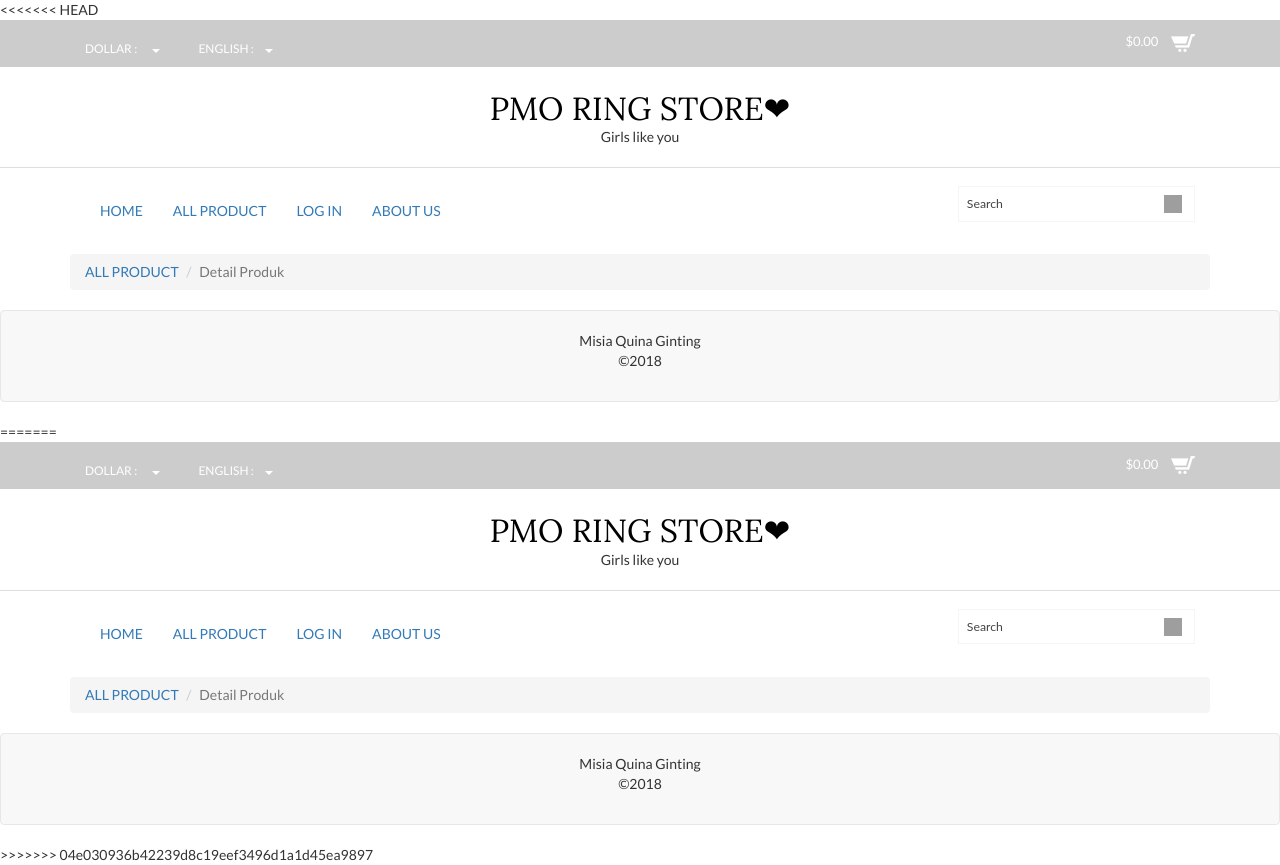
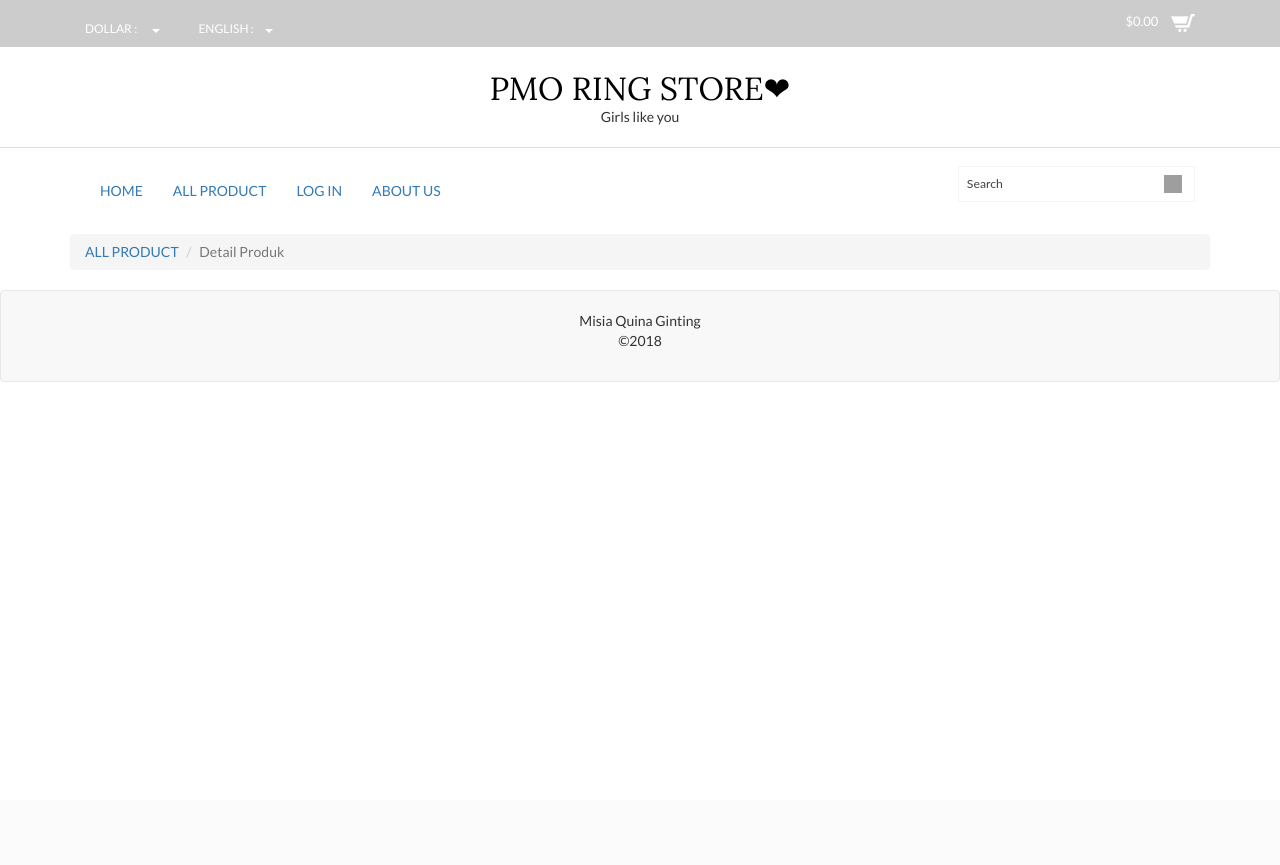
Before and after one commit to misiaquina/Ecommerce, a PHP site: page /detail.php?id=1 in a window 1280 px wide. After the commit the page ends 382 px from the top, so only its background shows below. Run offline with PHP 8.4, Linux system fonts and the light colour scheme; data that the repository does not hold is empty; grey boxes are pictures that could not be loaded.

Commit message:
Update detail.php

```diff
--- a/detail.php
+++ b/detail.php
@@ -1,4 +1,3 @@
-<<<<<<< HEAD
 <!DOCTYPE html>
 <html>
 <head>
@@ -154,161 +153,4 @@ Smartphone Compatible web template, free webdesigns for Nokia, Samsung, LG, Sony
 	</nav>
 	<!--ENd Footer-->
 </body>
-=======
-<!DOCTYPE html>
-<html>
-<head>
-<title>Misia Quina Ginting</title>
-<link href="csss/bootstrap.css" rel="stylesheet" type="text/css" media="all" />
-<!--jQuery(necessary for Bootstrap's JavaScript plugins)-->
-<script src="js/jquery-1.11.0.min.js"></script>
-<!--Custom-Theme-files-->
-<!--theme-style-->
-<link href="csss/style.css" rel="stylesheet" type="text/css" media="all" />
-<!--//theme-style-->
-<meta name="viewport" content="width=device-width, initial-scale=1">
-<meta http-equiv="Content-Type" content="text/html; charset=utf-8" />
-<meta name="keywords" content="Luxury Watches Responsive web template, Bootstrap Web Templates, Flat Web Templates, Andriod Compatible web template,
-Smartphone Compatible web template, free webdesigns for Nokia, Samsung, LG, SonyErricsson, Motorola web design" />
-<script type="application/x-javascript"> addEventListener("load", function() { setTimeout(hideURLbar, 0); }, false); function hideURLbar(){ window.scrollTo(0,1); } </script>
-<!--start-menu-->
-<script src="js/simpleCart.min.js"> </script>
-<link href="csss/memenu.css" rel="stylesheet" type="text/css" media="all" />
-<script type="text/javascript" src="js/memenu.js"></script>
-<script>$(document).ready(function(){$(".memenu").memenu();});</script>
-<!--dropdown-->
-<script src="js/jquery.easydropdown.js"></script>
-</head>
-
-<style type="text/css">
-	.container img{
-		margin-left: 30%;
-	}
-	.container h1 p{
-
-	font-family: 'Lora-Regular';
-    src:url(../fonts/Lora-Regular.ttf) format('truetype');
-
-	}
-
-
-</style>
-<body>
-	<!--top-header-->
-	<div class="top-header">
-		<div class="container">
-			<div class="top-header-main">
-				<div class="col-md-6 top-header-left">
-					<div class="drop">
-						<div class="box">
-							<select tabindex="4" class="dropdown drop">
-								<option value="" class="label">Dollar :</option>
-								<option value="1">Dollar</option>
-								<option value="2">Rupiah</option>
-							</select>
-						</div>
-						<div class="box1">
-							<select tabindex="4" class="dropdown">
-								<option value="" class="label">English :</option>
-								<option value="1">English</option>
-								<option value="2">Indonesia</option>
-								<option value="3">Korea</option>
-							</select>
-						</div>
-						<div class="clearfix"></div>
-					</div>
-				</div>
-				<div class="col-md-6 top-header-left">
-					<div class="cart box_1">
-						<a href="checkout.html">
-							 <div class="total">
-								<span class="simpleCart_total"></span></div>
-								<img src="foto/cart-1.png" alt="" />
-						</a>
-						<div class="clearfix"> </div>
-					</div>
-				</div>
-				<div class="clearfix"></div>
-			</div>
-		</div>
-	</div>
-	<!--top-header-->
-	<!--start-logo-->
-	<div class="logo">
-		<a href="#"><h1>PMO Ring Store❤</h1></a>
-        <div class="subtitle">Girls like you</div>
-
-	</div>
-	<!--start-logo-->
-	<!--bottom-header-->
-	<div class="header-bottom">
-		<div class="container">
-			<div class="header">
-				<div class="col-md-9 header-left">
-				<div class="top-nav">
-					<ul class="nav navbar-nav"><li class="active"><a href="index.php">HOME</a></li>
-						<li><a href="#">ALL PRODUCT</a></li>
-						<li><a href="#">LOG IN</a></li>
-						<li><a href="#">ABOUT US</a></li>
-					</ul>
-				</div>
-
-				<div class="clearfix"> </div>
-			</div>
-			<div class="col-md-3 header-right">
-				<div class="search-bar">
-					<input type="text" value="Search" onfocus="this.value = '';" onblur="if (this.value == '') {this.value = 'Search';}">
-					<input type="submit" value="">
-				</div>
-			</div>
-			<div class="clearfix"> </div>
-			</div>
-		</div>
-	</div>
-    <!--start-breadcrumbs-->
-	<div class="breadcrumbs">
-		<div class="container">
-			<div class="breadcrumbs-main">
-				<ol class="breadcrumb">
-					<li><a href="index.php">ALL PRODUCT</a></li>
-					<li class="active">Detail Produk</li>
-				</ol>
-			</div>
-		</div>
-	</div>
-	<!--end-breadcrumbs-->
-	<div class="konten">
-		<div class="container">
-			<?php
-				session_start();
-				$koneksi= new mysqli("localhost", "root", "", "ecommerce");
-				$id=$_GET['id'];
-				$select="SELECT * FROM ring where ID='$id'";
-				$hasil=$koneksi->query($select);
-				while ($row=$hasil->fetch_assoc()):
-					?>
-					<img src="foto/<?php echo $row['Foto'];?>">
-					<h1><?php echo $row['Nama'];?></h1>
-					<p>Harga Barang	&nbsp;&nbsp;&nbsp;: &nbsp;&nbsp;Rp. &nbsp;<?php echo number_format($row['Harga']);?></br></br>
-					Deskripsi&nbsp;&nbsp;&nbsp;&nbsp;:&nbsp;&nbsp;&nbsp;<?php echo $row['Keterangan'];?></br></br>
-					Stok Tersedia&nbsp;&nbsp;&nbsp;:&nbsp;&nbsp;&nbsp;<?php echo $row['Stok'];?></p>
-
-					<?php endwhile ?>
-
-		</div>
-	</div>
-
-
-
-
-	<!--Footer-->
-	<nav class="navbar navbar-default">
-		<div class="container">
-			<p> Misia Quina Ginting </br>&copy;2018</p>
-
-		</div>
-	</nav>
-	<!--ENd Footer-->
-</body>
->>>>>>> 04e030936b42239d8c19eef3496d1a1d45ea9897
 </html>
```
